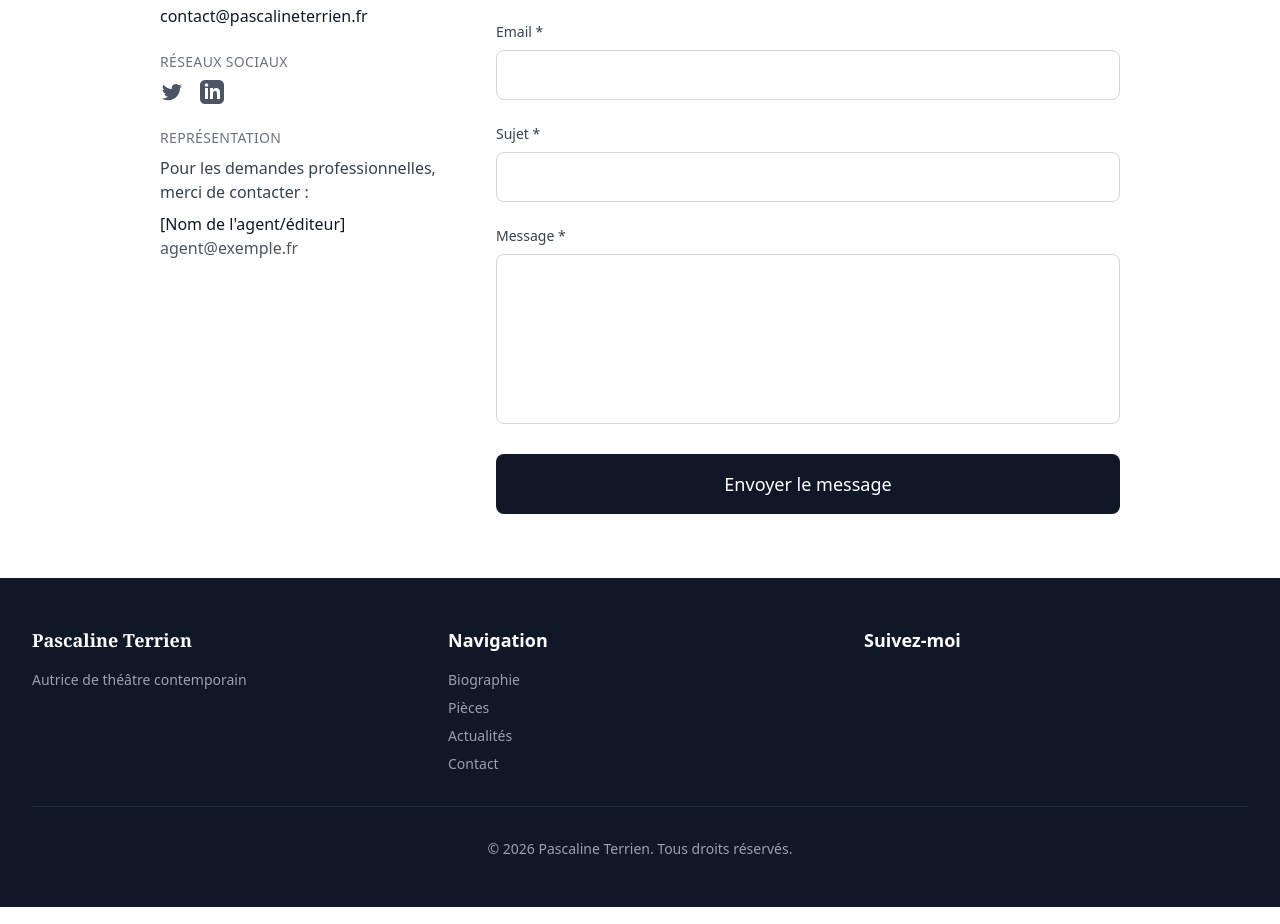
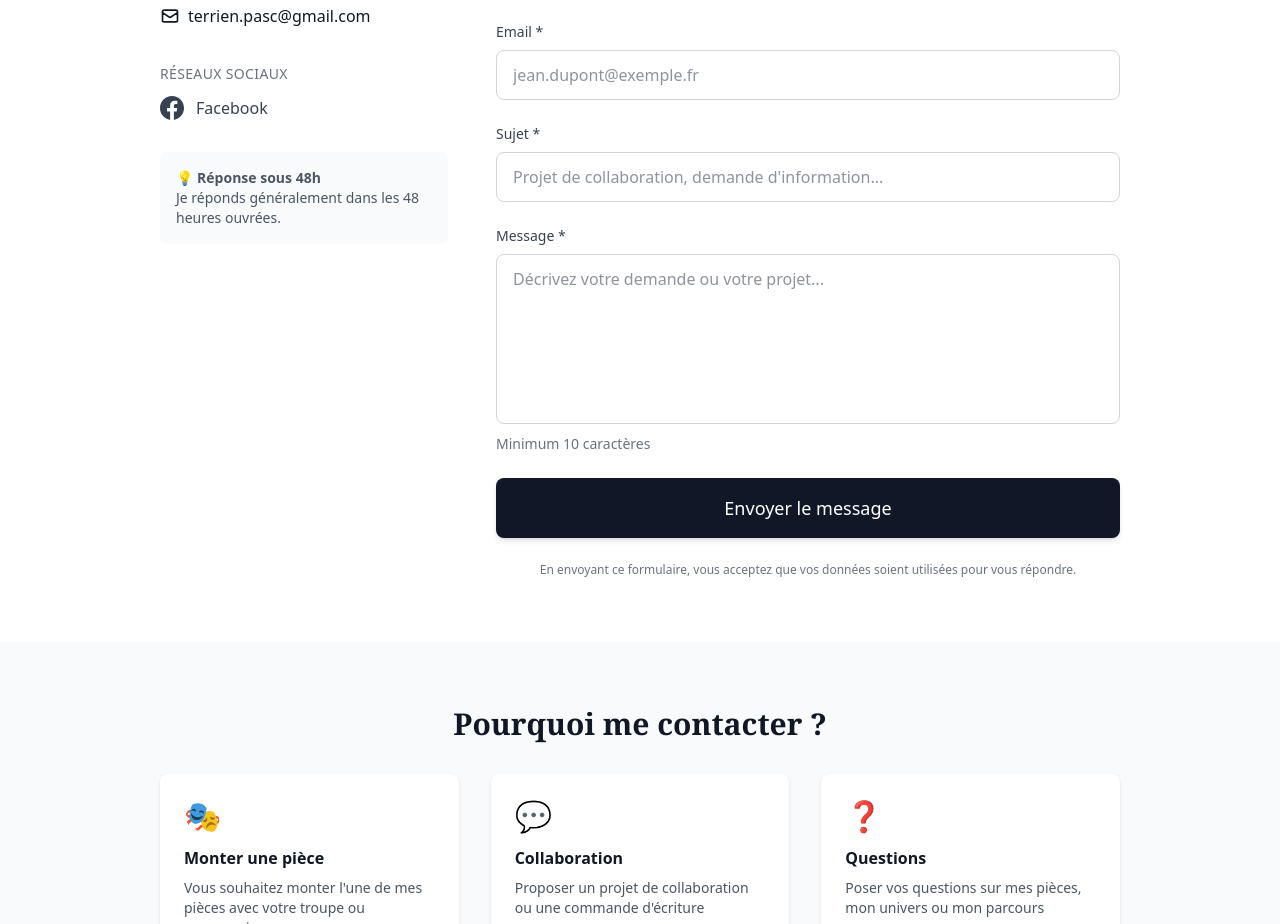
Before and after one commit to DavidBache/Pascaline-TERRIEN-web-site, a SvelteKit app: page /contact in a window 1280 px wide. Shown: the part 428-1352 px from the top of the page. Built offline with nearby package versions, Linux system fonts and the light colour scheme.

Commit message:
feat: création page contact avec formulaire et infos

```diff
--- a/src/routes/contact/+page.svelte
+++ b/src/routes/contact/+page.svelte
@@ -12,10 +12,10 @@
     event.preventDefault();
 
     // Pour l'instant, on simule l'envoi
-    // Plus tard, on connectera à un vrai backend
+    // Plus tard, on connectera à un vrai backend ou service d'email
     console.log('Formulaire soumis:', formData);
 
-    // Simulation d'envoi
+    // Simulation d'envoi réussi
     submitStatus = 'success';
 
     // Réinitialiser le formulaire après 3 secondes
@@ -28,7 +28,7 @@
 
 <svelte:head>
   <title>Contact - Pascaline Terrien</title>
-  <meta name="description" content="Contactez Pascaline Terrien pour vos projets, questions ou collaborations" />
+  <meta name="description" content="Contactez Pascaline Terrien pour vos projets, questions ou collaborations théâtrales" />
 </svelte:head>
 
 <!-- Hero Section -->
@@ -56,48 +56,48 @@
           </h2>
 
           <!-- Email -->
-          <div class="mb-6">
+          <div class="mb-8">
             <h3 class="text-sm font-medium text-gray-500 uppercase tracking-wide mb-2">
               Email
             </h3>
-            <a href="mailto:contact@pascalineterrien.fr" class="text-gray-900 hover:text-gray-600 transition-colors">
-              contact@pascalineterrien.fr
+            <a
+              href="mailto:terrien.pasc@gmail.com"
+              class="text-gray-900 hover:text-gray-600 transition-colors inline-flex items-center gap-2"
+            >
+              <svg class="w-5 h-5" fill="none" stroke="currentColor" viewBox="0 0 24 24">
+                <path stroke-linecap="round" stroke-linejoin="round" stroke-width="2" d="M3 8l7.89 5.26a2 2 0 002.22 0L21 8M5 19h14a2 2 0 002-2V7a2 2 0 00-2-2H5a2 2 0 00-2 2v10a2 2 0 002 2z" />
+              </svg>
+              terrien.pasc@gmail.com
             </a>
           </div>
 
           <!-- Réseaux sociaux -->
-          <div class="mb-6">
-            <h3 class="text-sm font-medium text-gray-500 uppercase tracking-wide mb-2">
+          <div class="mb-8">
+            <h3 class="text-sm font-medium text-gray-500 uppercase tracking-wide mb-3">
               Réseaux sociaux
             </h3>
-            <div class="flex gap-4">
-              <a href="#" class="text-gray-600 hover:text-gray-900 transition-colors" aria-label="Twitter">
+            <div class="flex flex-col gap-3">
+              <!-- Facebook -->
+              <a
+                href="https://www.facebook.com/share/17v97BCvVi/"
+                target="_blank"
+                rel="noopener noreferrer"
+                class="text-gray-700 hover:text-blue-600 transition-colors inline-flex items-center gap-3 group"
+              >
                 <svg class="w-6 h-6" fill="currentColor" viewBox="0 0 24 24">
-                  <path d="M8.29 20.251c7.547 0 11.675-6.253 11.675-11.675 0-.178 0-.355-.012-.53A8.348 8.348 0 0022 5.92a8.19 8.19 0 01-2.357.646 4.118 4.118 0 001.804-2.27 8.224 8.224 0 01-2.605.996 4.107 4.107 0 00-6.993 3.743 11.65 11.65 0 01-8.457-4.287 4.106 4.106 0 001.27 5.477A4.072 4.072 0 012.8 9.713v.052a4.105 4.105 0 003.292 4.022 4.095 4.095 0 01-1.853.07 4.108 4.108 0 003.834 2.85A8.233 8.233 0 012 18.407a11.616 11.616 0 006.29 1.84" />
+                  <path d="M24 12.073c0-6.627-5.373-12-12-12s-12 5.373-12 12c0 5.99 4.388 10.954 10.125 11.854v-8.385H7.078v-3.47h3.047V9.43c0-3.007 1.792-4.669 4.533-4.669 1.312 0 2.686.235 2.686.235v2.953H15.83c-1.491 0-1.956.925-1.956 1.874v2.25h3.328l-.532 3.47h-2.796v8.385C19.612 23.027 24 18.062 24 12.073z"/>
                 </svg>
-              </a>
-              <a href="#" class="text-gray-600 hover:text-gray-900 transition-colors" aria-label="LinkedIn">
-                <svg class="w-6 h-6" fill="currentColor" viewBox="0 0 24 24">
-                  <path d="M19 0h-14c-2.761 0-5 2.239-5 5v14c0 2.761 2.239 5 5 5h14c2.762 0 5-2.239 5-5v-14c0-2.761-2.238-5-5-5zm-11 19h-3v-11h3v11zm-1.5-12.268c-.966 0-1.75-.79-1.75-1.764s.784-1.764 1.75-1.764 1.75.79 1.75 1.764-.783 1.764-1.75 1.764zm13.5 12.268h-3v-5.604c0-3.368-4-3.113-4 0v5.604h-3v-11h3v1.765c1.396-2.586 7-2.777 7 2.476v6.759z" />
-                </svg>
+                <span class="font-medium">Facebook</span>
               </a>
             </div>
           </div>
 
-          <!-- Agent/Éditeur -->
-          <div>
-            <h3 class="text-sm font-medium text-gray-500 uppercase tracking-wide mb-2">
-              Représentation
-            </h3>
-            <p class="text-gray-700">
-              Pour les demandes professionnelles, merci de contacter :
+          <!-- Disponibilité / Note -->
+          <div class="p-4 bg-gray-50 rounded-lg">
+            <p class="text-sm text-gray-600">
+              💡 <strong>Réponse sous 48h</strong><br>
+              Je réponds généralement dans les 48 heures ouvrées.
             </p>
-            <p class="text-gray-900 font-medium mt-2">
-              [Nom de l'agent/éditeur]
-            </p>
-            <a href="mailto:agent@exemple.fr" class="text-gray-600 hover:text-gray-900 transition-colors">
-              agent@exemple.fr
-            </a>
           </div>
         </div>
       </div>
@@ -109,14 +109,15 @@
           <!-- Nom -->
           <div>
             <label for="nom" class="block text-sm font-medium text-gray-700 mb-2">
-              Nom *
+              Nom complet *
             </label>
             <input
               type="text"
               id="nom"
               bind:value={formData.nom}
               required
-              class="w-full px-4 py-3 border border-gray-300 rounded-lg focus:outline-none focus:ring-2 focus:ring-gray-900"
+              placeholder="Jean Dupont"
+              class="w-full px-4 py-3 border border-gray-300 rounded-lg focus:outline-none focus:ring-2 focus:ring-gray-900 focus:border-transparent"
             />
           </div>
 
@@ -130,7 +131,8 @@
               id="email"
               bind:value={formData.email}
               required
-              class="w-full px-4 py-3 border border-gray-300 rounded-lg focus:outline-none focus:ring-2 focus:ring-gray-900"
+              placeholder="jean.dupont@exemple.fr"
+              class="w-full px-4 py-3 border border-gray-300 rounded-lg focus:outline-none focus:ring-2 focus:ring-gray-900 focus:border-transparent"
             />
           </div>
 
@@ -144,7 +146,8 @@
               id="sujet"
               bind:value={formData.sujet}
               required
-              class="w-full px-4 py-3 border border-gray-300 rounded-lg focus:outline-none focus:ring-2 focus:ring-gray-900"
+              placeholder="Projet de collaboration, demande d'information..."
+              class="w-full px-4 py-3 border border-gray-300 rounded-lg focus:outline-none focus:ring-2 focus:ring-gray-900 focus:border-transparent"
             />
           </div>
 
@@ -158,30 +161,50 @@
               bind:value={formData.message}
               required
               rows="6"
-              class="w-full px-4 py-3 border border-gray-300 rounded-lg focus:outline-none focus:ring-2 focus:ring-gray-900 resize-none"
+              placeholder="Décrivez votre demande ou votre projet..."
+              class="w-full px-4 py-3 border border-gray-300 rounded-lg focus:outline-none focus:ring-2 focus:ring-gray-900 focus:border-transparent resize-none"
             ></textarea>
+            <p class="mt-1 text-sm text-gray-500">
+              Minimum 10 caractères
+            </p>
           </div>
 
           <!-- Message de confirmation -->
           {#if submitStatus === 'success'}
-            <div class="p-4 bg-green-50 border border-green-200 rounded-lg text-green-800">
-              ✓ Votre message a été envoyé avec succès !
+            <div class="p-4 bg-green-50 border border-green-200 rounded-lg text-green-800 flex items-start gap-3">
+              <svg class="w-5 h-5 mt-0.5 flex-shrink-0" fill="currentColor" viewBox="0 0 20 20">
+                <path fill-rule="evenodd" d="M10 18a8 8 0 100-16 8 8 0 000 16zm3.707-9.293a1 1 0 00-1.414-1.414L9 10.586 7.707 9.293a1 1 0 00-1.414 1.414l2 2a1 1 0 001.414 0l4-4z" clip-rule="evenodd" />
+              </svg>
+              <div>
+                <p class="font-medium">Message envoyé avec succès !</p>
+                <p class="text-sm mt-1">Je vous répondrai dans les plus brefs délais.</p>
+              </div>
             </div>
           {/if}
 
           {#if submitStatus === 'error'}
-            <div class="p-4 bg-red-50 border border-red-200 rounded-lg text-red-800">
-              ✗ Une erreur est survenue. Veuillez réessayer.
+            <div class="p-4 bg-red-50 border border-red-200 rounded-lg text-red-800 flex items-start gap-3">
+              <svg class="w-5 h-5 mt-0.5 flex-shrink-0" fill="currentColor" viewBox="0 0 20 20">
+                <path fill-rule="evenodd" d="M10 18a8 8 0 100-16 8 8 0 000 16zM8.707 7.293a1 1 0 00-1.414 1.414L8.586 10l-1.293 1.293a1 1 0 101.414 1.414L10 11.414l1.293 1.293a1 1 0 001.414-1.414L11.414 10l1.293-1.293a1 1 0 00-1.414-1.414L10 8.586 8.707 7.293z" clip-rule="evenodd" />
+              </svg>
+              <div>
+                <p class="font-medium">Une erreur est survenue</p>
+                <p class="text-sm mt-1">Veuillez réessayer ou m'écrire directement à terrien.pasc@gmail.com</p>
+              </div>
             </div>
           {/if}
 
           <!-- Bouton d'envoi -->
           <button
             type="submit"
-            class="w-full px-8 py-4 bg-gray-900 text-white rounded-lg hover:bg-gray-800 transition-colors font-medium text-lg"
+            class="w-full px-8 py-4 bg-gray-900 text-white rounded-lg hover:bg-gray-800 transition-colors font-medium text-lg shadow-md hover:shadow-lg"
           >
             Envoyer le message
           </button>
+
+          <p class="text-xs text-gray-500 text-center">
+            En envoyant ce formulaire, vous acceptez que vos données soient utilisées pour vous répondre.
+          </p>
 
         </form>
       </div>
@@ -189,3 +212,41 @@
     </div>
   </div>
 </section>
+
+<!-- Section FAQ / Raisons de contact (optionnel) -->
+<section class="py-16 bg-gray-50">
+  <div class="max-w-5xl mx-auto px-4 sm:px-6 lg:px-8">
+    <h2 class="text-3xl font-serif font-bold text-gray-900 mb-8 text-center">
+      Pourquoi me contacter ?
+    </h2>
+
+    <div class="grid grid-cols-1 md:grid-cols-3 gap-8">
+      <!-- Raison 1 -->
+      <div class="bg-white p-6 rounded-lg shadow-sm">
+        <div class="text-3xl mb-3">🎭</div>
+        <h3 class="font-bold text-gray-900 mb-2">Monter une pièce</h3>
+        <p class="text-gray-600 text-sm">
+          Vous souhaitez monter l'une de mes pièces avec votre troupe ou compagnie
+        </p>
+      </div>
+
+      <!-- Raison 2 -->
+      <div class="bg-white p-6 rounded-lg shadow-sm">
+        <div class="text-3xl mb-3">💬</div>
+        <h3 class="font-bold text-gray-900 mb-2">Collaboration</h3>
+        <p class="text-gray-600 text-sm">
+          Proposer un projet de collaboration ou une commande d'écriture
+        </p>
+      </div>
+
+      <!-- Raison 3 -->
+      <div class="bg-white p-6 rounded-lg shadow-sm">
+        <div class="text-3xl mb-3">❓</div>
+        <h3 class="font-bold text-gray-900 mb-2">Questions</h3>
+        <p class="text-gray-600 text-sm">
+          Poser vos questions sur mes pièces, mon univers ou mon parcours
+        </p>
+      </div>
+    </div>
+  </div>
+</section>
```
